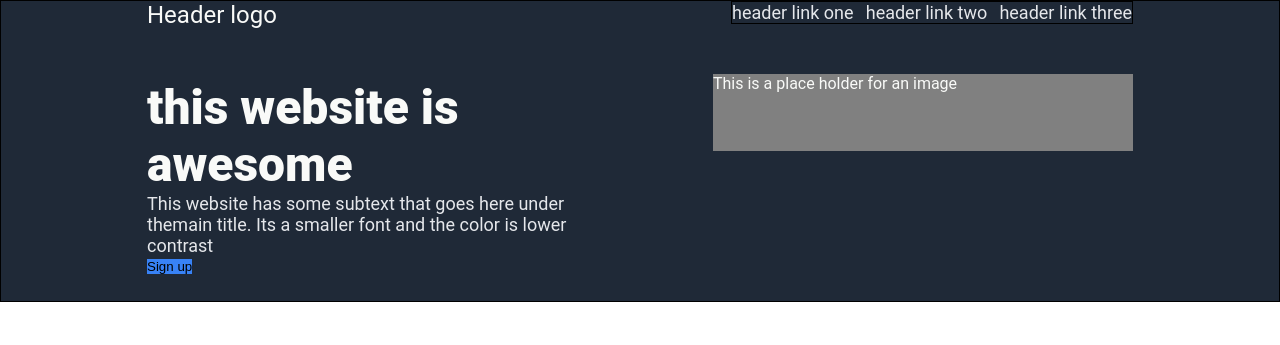
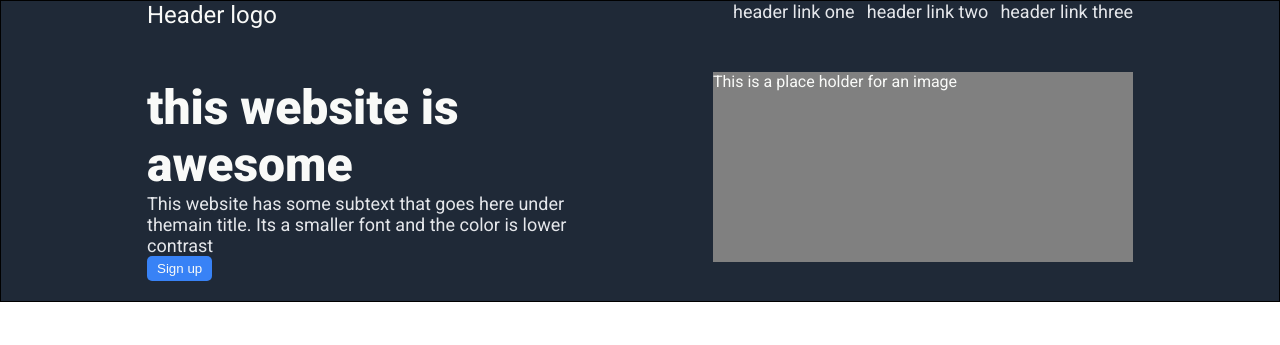
Before and after one commit to Marcelossj/r4g_website, a plain HTML site: page index.html in a window 1280 px wide. Drawn offline with Linux system fonts and the light colour scheme.

Commit message:
Refactor code
import font link for Roboto font family, add shrink propertie to flex child fixing overflow issues.

```diff
--- a/css/style.css
+++ b/css/style.css
@@ -5,7 +5,7 @@
 }
 
 body {
-    font-family:Roboto;
+    font-family: "Roboto", sans-serif;
 }
 
 .first-section {
@@ -18,7 +18,6 @@ body {
 
 .links {
     display: flex;
-    border: 1px solid black;
     width: 400px;
     justify-content: space-between;
 }
@@ -39,9 +38,10 @@ body {
     display:flex;
     flex-direction: column;
     width: 420px;
-    height: 150px;
+    min-height: 341px;
     align-items: flex-start;
     gap: 50px;
+    flex-shrink:0;
 }
 
 .right-side {
@@ -67,4 +67,7 @@ body {
 
 button {
     background-color: #3882f6;
+    padding: 5px 10px;
+    border-radius: 5px;
+    color: #f9faf8;
 }
--- a/index.html
+++ b/index.html
@@ -5,6 +5,9 @@
         <meta name="viewport" content="width=device-width, initial-scale=1.0">
         <link rel="stylesheet" href="./css/style.css">
         <title>Realm 4 Geeks</title>
+        <style>
+            @import url('https://fonts.googleapis.com/css2?family=Roboto:ital,wght@0,100;0,300;0,400;0,500;0,700;0,900;1,100;1,300;1,400;1,500;1,700;1,900&display=swap');
+        </style>
     </head>
 
     <body>
@@ -27,5 +30,6 @@
                 <div class="img">This is a place holder for an image</div>
             </div>
         </div>
+
     </body>
 </html>
```
